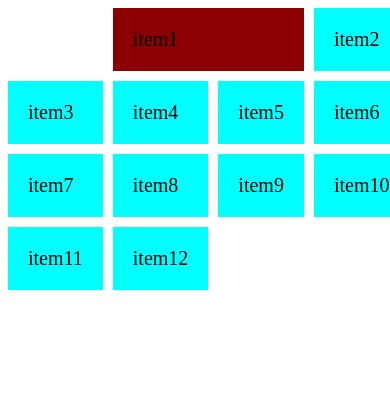
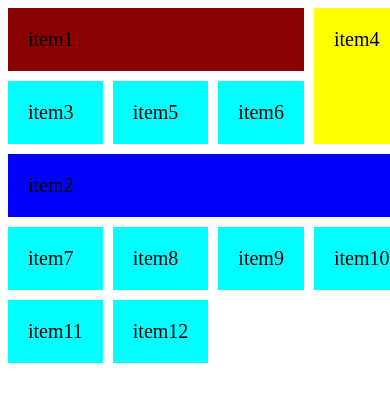
Before and after one commit to To-Ko5/grid-layouts, a website: page three.html in a window 390 px wide. Drawn offline with nearby package versions, Linux system fonts and the light colour scheme; files that its build step writes are made by us from their sources.

Commit message:
using grid area

```diff
--- a/src/scss/style_three.scss
+++ b/src/scss/style_three.scss
@@ -1,7 +1,17 @@
 .container {
   display: grid;
   grid-template-columns: repeat(4, 1fr);
+  grid-template-areas:
+    "a a a b"
+    "c c c b"
+    ". footer footer .";
   grid-gap: 10px;
+  @media (max-width: 500px) {
+    grid-template-areas:
+      "a a a b"
+      "c c c b"
+      "footer footer footer footer";
+  }
 }
 
 .item {
@@ -21,5 +31,18 @@
   // ショートハンド
   // grid-column: 2 / -3;
   // grid-row: -2 / 5;
-  grid-column: 2 / span 2;
+  // grid-column: span 2;
+  // grid-row: 2 / span 3;
+  // grid-area: 1 / 2 / 3 / 4;
+  grid-area: a;
 }
+
+.item-2 {
+  background-color: blue;
+  grid-area: footer;
+}
+
+.item-4 {
+  background-color: yellow;
+  grid-area: b;
+}
```
